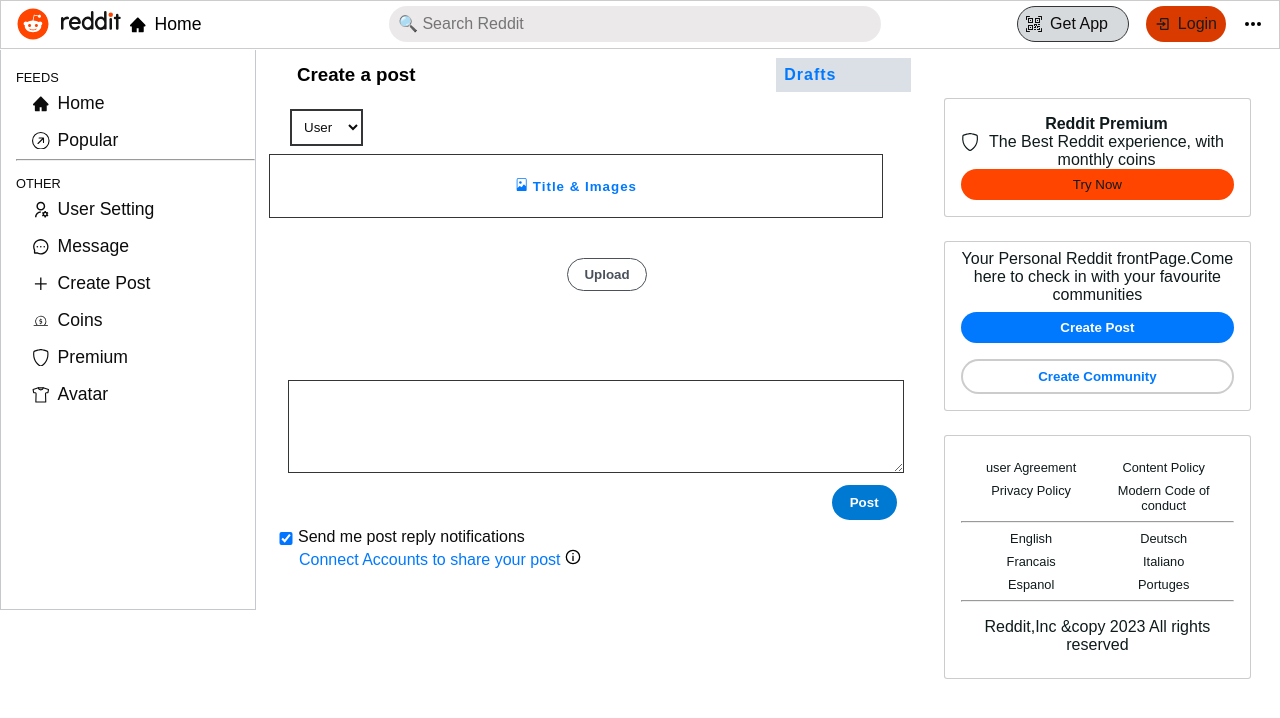
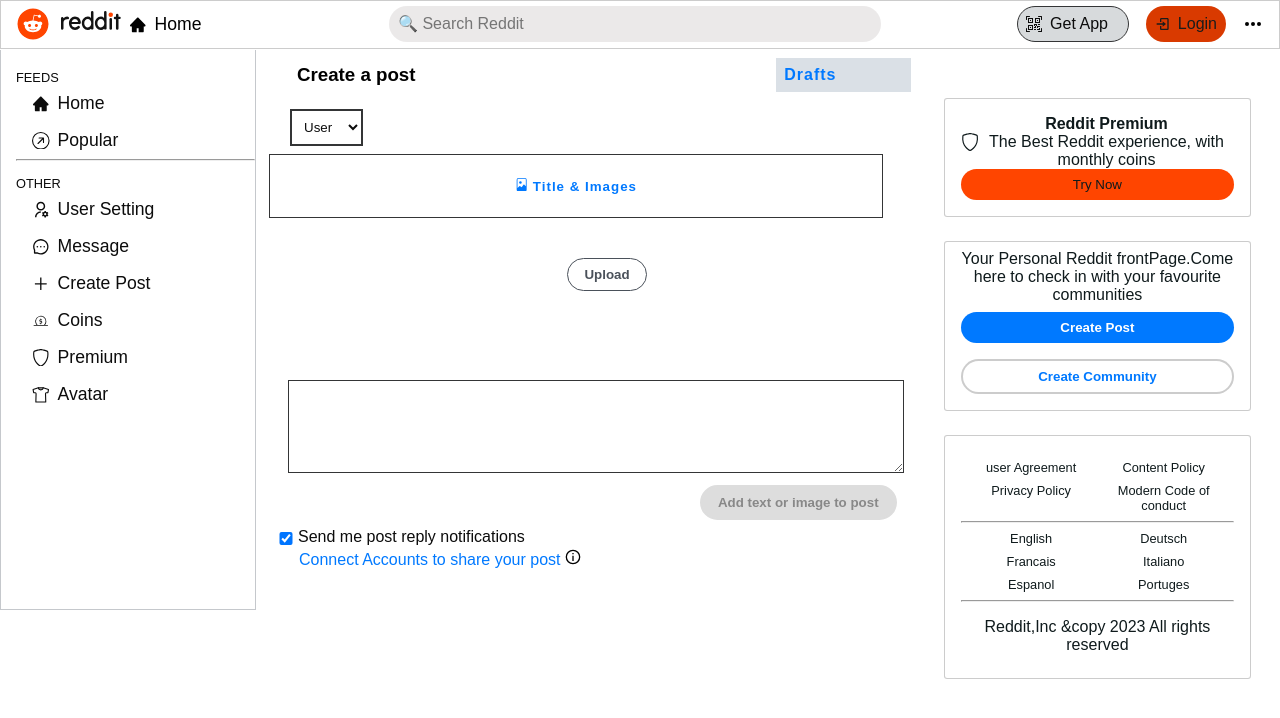
Before and after one commit to pravesh2892/redditclone, a React (Create React App) app: page /createpost in a window 1280 px wide. Shown: the top 718 px of the page. Built offline with nearby package versions, Linux system fonts and the light colour scheme; a web font is replaced by a local one.

Commit message:
final update

```diff
--- a/src/Components/CreatePost/PostText.js
+++ b/src/Components/CreatePost/PostText.js
@@ -71,6 +71,11 @@
       });
     }
   };
+
+  const isDataEntered = () => {
+    return textValue.trim().length > 0 || image;
+  };
+
   return (
     <div className="reddit_clone-post_type">
       <div className="reddit_clone-post_image">
@@ -98,6 +103,7 @@
         }}
       ></textarea>
 
+     {isDataEntered() ? (
         <div className="reddit_clone-post_type_save">
           <button
             onClick={(e) => addPost(e)}
@@ -110,6 +116,20 @@
             Post
           </button>
         </div>
+      ) : (
+        <div className="reddit_clone-post_type_save">
+          <button
+            disabled
+            style={{
+              backgroundColor: "#dddddd",
+              borderColor: "#dddddd",
+              color: "#888888",
+            }}
+          >
+            Add text or image to post
+          </button>
+        </div>
+      )}
       <div className="reddit_clone-post_type_notification">
         <div className="reddit_clone-post_type_checkbox">
           <input type="checkbox" id="notification" checked />
--- a/src/Components/feeds/feeds.css
+++ b/src/Components/feeds/feeds.css
@@ -129,7 +129,7 @@
 }
 
 .delete-btn{
-  margin-left: 441px;
+  margin-left: 412px;
 }
 
 
```
Lines whose indentation alone changed are shown as unchanged.
